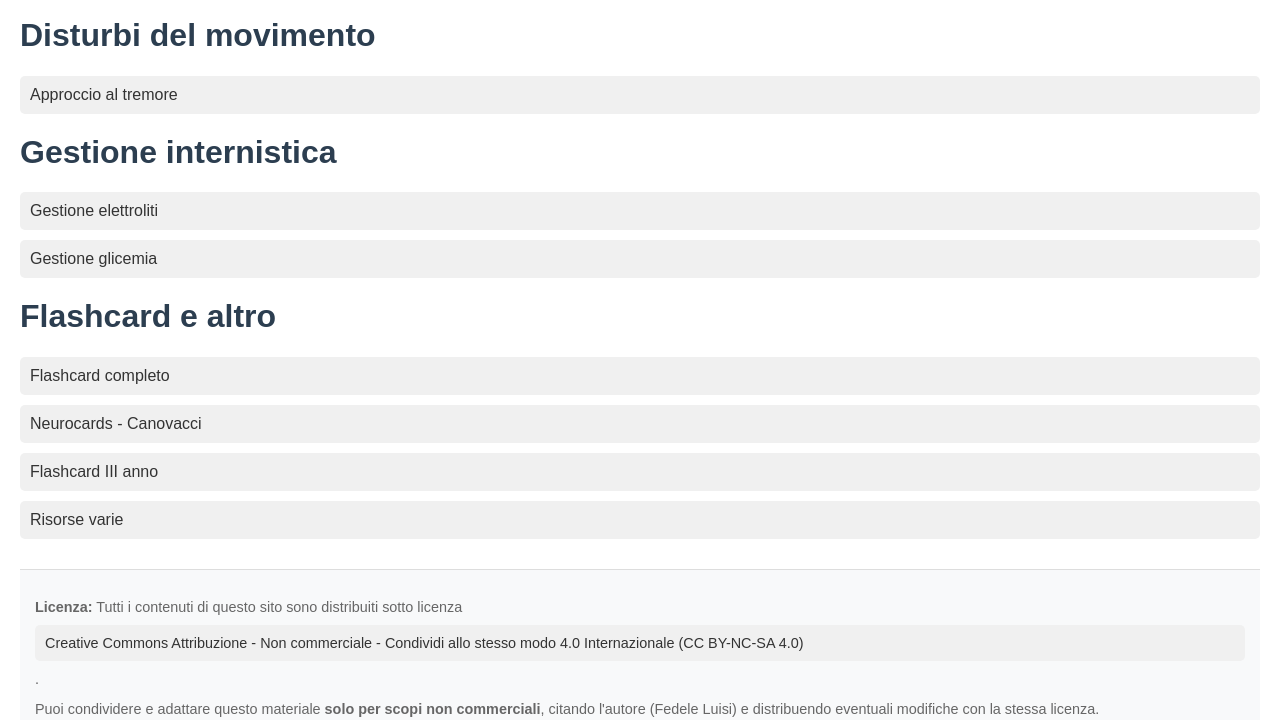
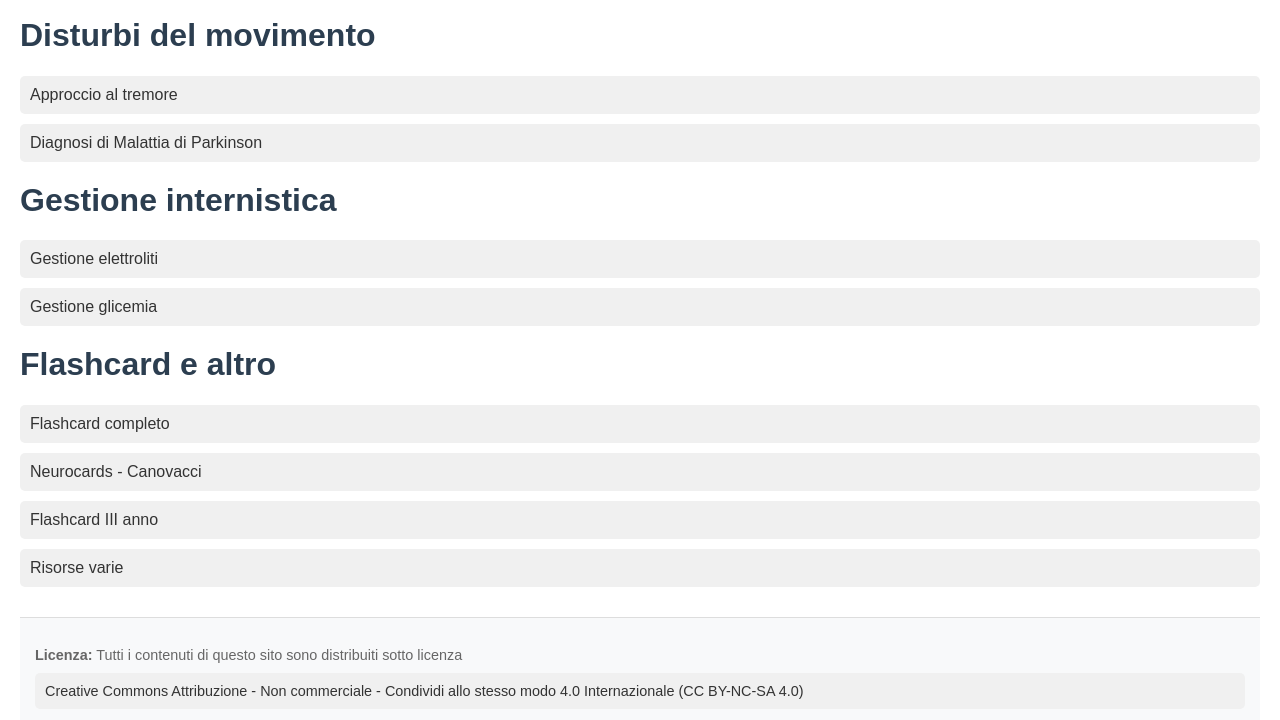
Before and after one commit to fedele93/Neurologia-per-schemi, a plain HTML site: page index.html in a window 1280 px wide. Shown: the part 1113-1833 px from the top of the page. Drawn offline with Linux system fonts and the light colour scheme.

Commit message:
Update index.html

```diff
--- a/index.html
+++ b/index.html
@@ -61,6 +61,7 @@
     <a href="flowcharts/gestione_sma.html">Gestione SMA</a>
     <h1>Disturbi del movimento</h1>
     <a href="flowcharts/tremore.html">Approccio al tremore</a>
+    <a href="Schemi1/diagnosipd.html">Diagnosi di Malattia di Parkinson</a>
     <h1>Gestione internistica</h1>
     <a href="Schemi1/gestione_elettroliti.html">Gestione elettroliti</a>
     <a href="Schemi1/emergenze_glicemia.html">Gestione glicemia</a>
```
